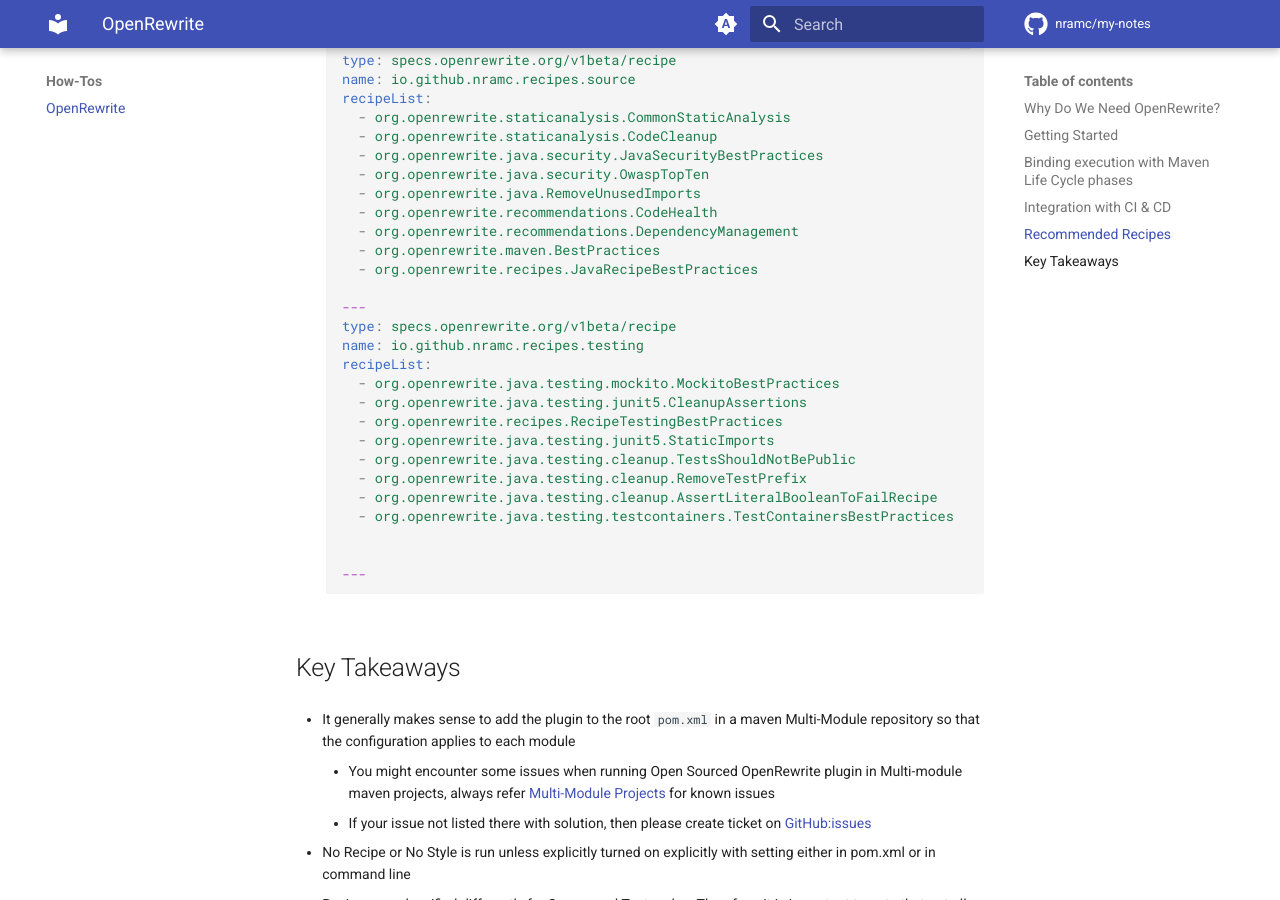
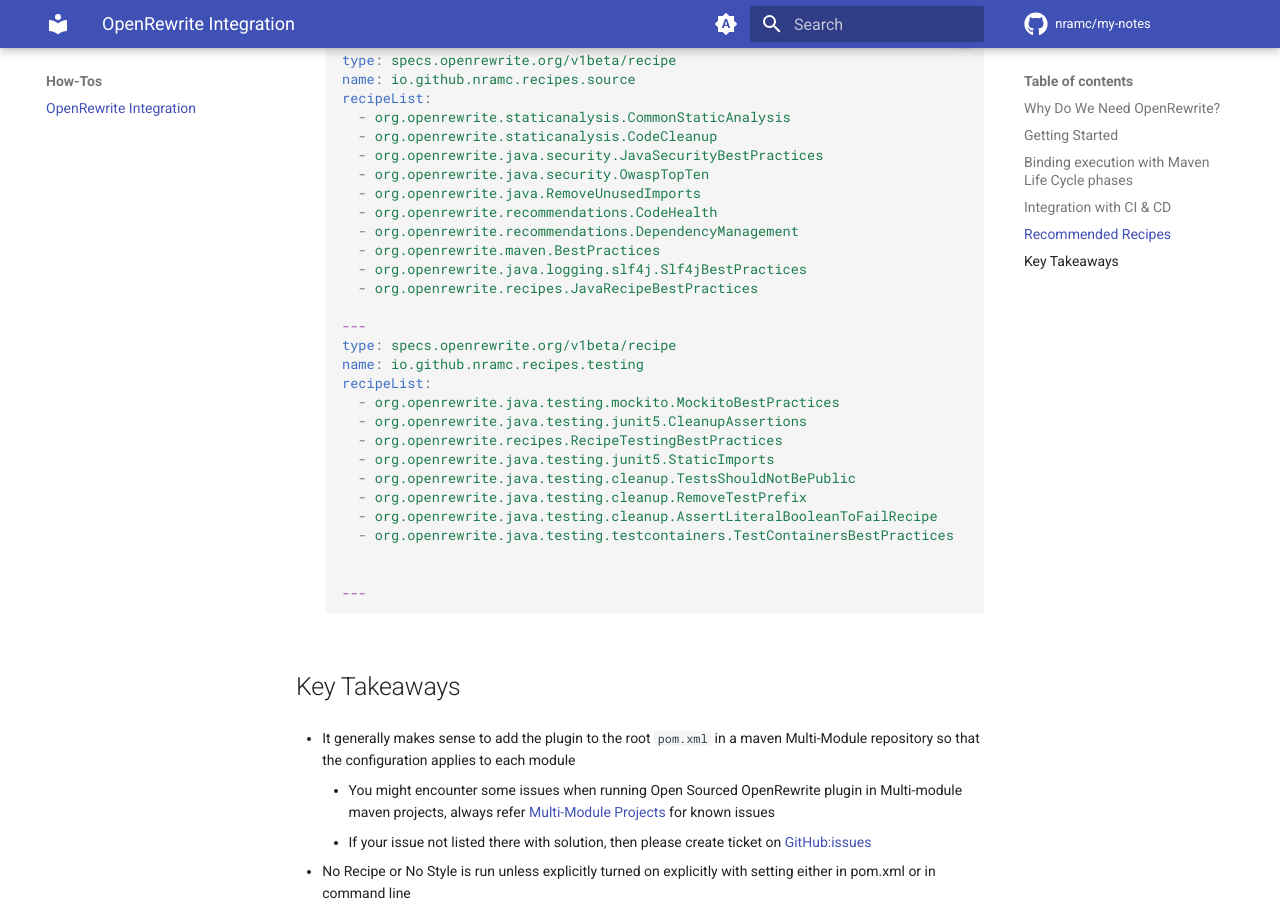
Before and after one commit to nramc/my-notes, an MkDocs documentation site: the page built from docs/how-to-articles/open-rewrite.md, in a window 1280 px wide and 900 px high, scrolled down 4453 px. Built offline with MkDocs 1.6.1 and Material for MkDocs 9.7.7, drawn with Linux system fonts in a browser that asks for light colours; comment, search, counter and statistics services are not loaded.

Commit message:
feat: open-rewrite notes updated to add Slf4jBestPractices recipe

```diff
--- a/docs/how-to-articles/open-rewrite.md
+++ b/docs/how-to-articles/open-rewrite.md
@@ -213,6 +213,7 @@ To achieve the approach, follow below steps,
     - org.openrewrite.recommendations.CodeHealth
     - org.openrewrite.recommendations.DependencyManagement
     - org.openrewrite.maven.BestPractices
+    - org.openrewrite.java.logging.slf4j.Slf4jBestPractices
     - org.openrewrite.recipes.JavaRecipeBestPractices
 
   ---
--- a/mkdocs.yml
+++ b/mkdocs.yml
@@ -97,7 +97,7 @@ nav:
       - 'Secure Coding': 'security/secure-coding.md'
       - 'Secure Password': 'security/password-security.md'
   - How-Tos:
-      - 'OpenRewrite': 'how-to-articles/open-rewrite.md'
+      - 'OpenRewrite Integration': 'how-to-articles/open-rewrite.md'
   - Career:
       - 'Professional Feedback': 'career/feedback-template.md'
   - About: 'about.md'
```
